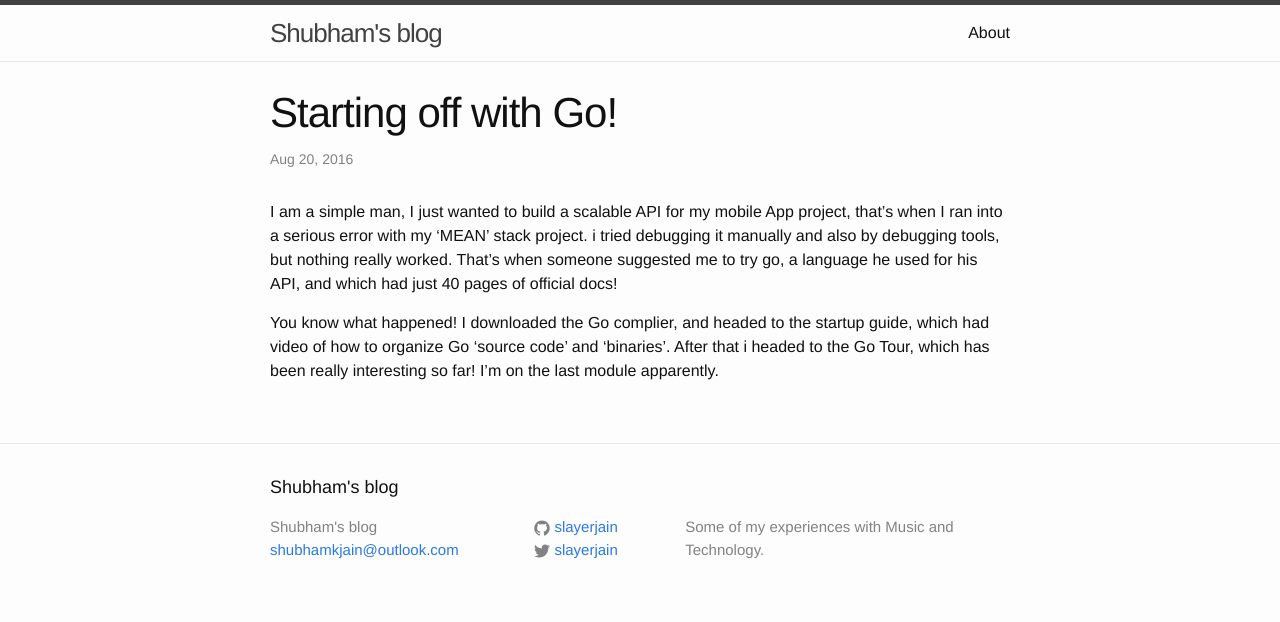
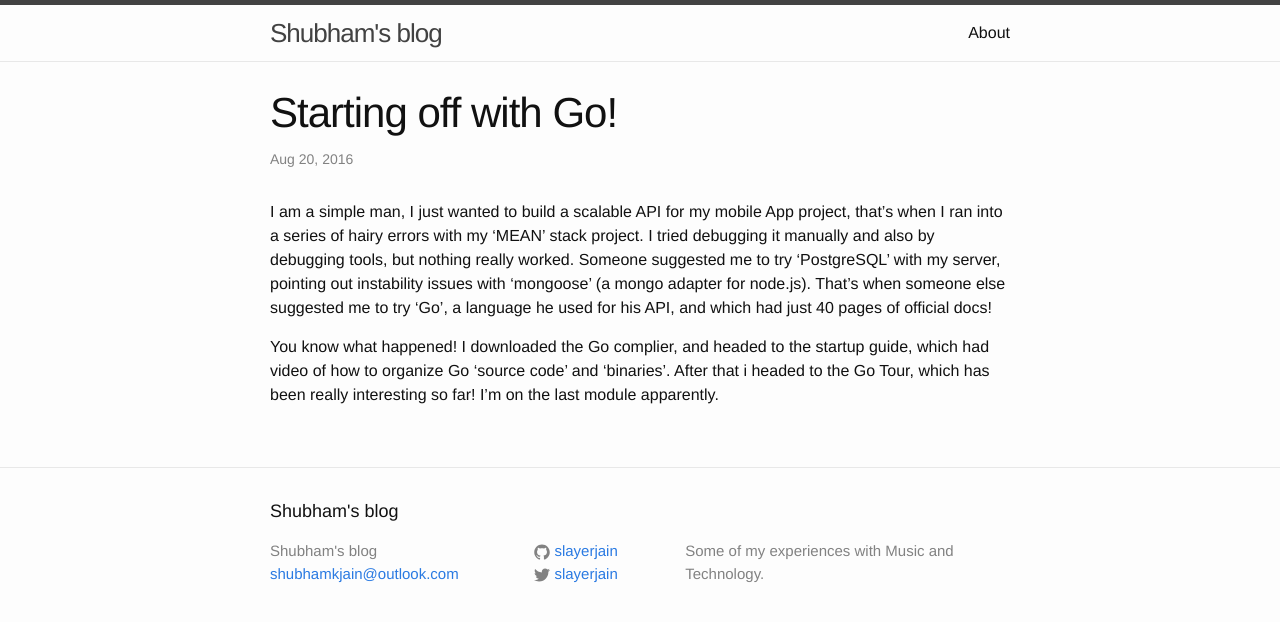
Before and after one commit to slayerjain/myblog, a Jekyll site: the page built from _posts/2016-08-21-Starting-up-with-Go.markdown, in a window 1280 px wide. Shown: the top 622 px of the page. Built offline with Jekyll 4.4.1, drawn with Linux system fonts in a browser that asks for light colours.

Commit message:
more correction

```diff
--- a/_posts/2016-08-21-Starting-up-with-Go.markdown
+++ b/_posts/2016-08-21-Starting-up-with-Go.markdown
@@ -5,6 +5,6 @@ date:   2016-08-20 12:00:00
 categories: jekyll update
 ---
 
-I am a simple man, I just wanted to build a scalable API for my mobile App project, that's when I ran into a serious error with my 'MEAN' stack project. i tried debugging it manually and also by debugging tools, but nothing really worked. That's when someone suggested me to try go, a language he used for his API, and which had just 40 pages of official docs!
+I am a simple man, I just wanted to build a scalable API for my mobile App project, that's when I ran into a series of hairy errors with my 'MEAN' stack project. I tried debugging it manually and also by debugging tools, but nothing really worked. Someone suggested me to try 'PostgreSQL' with my server, pointing out instability issues with 'mongoose' (a mongo adapter for node.js). That's when someone else suggested me to try 'Go', a language he used for his API, and which had just 40 pages of official docs!
 
 You know what happened! I downloaded the Go complier, and headed to the startup guide, which had video of how to organize Go 'source code' and 'binaries'. After that i headed to the Go Tour, which has been really interesting so far! I'm on the last module apparently.
```
